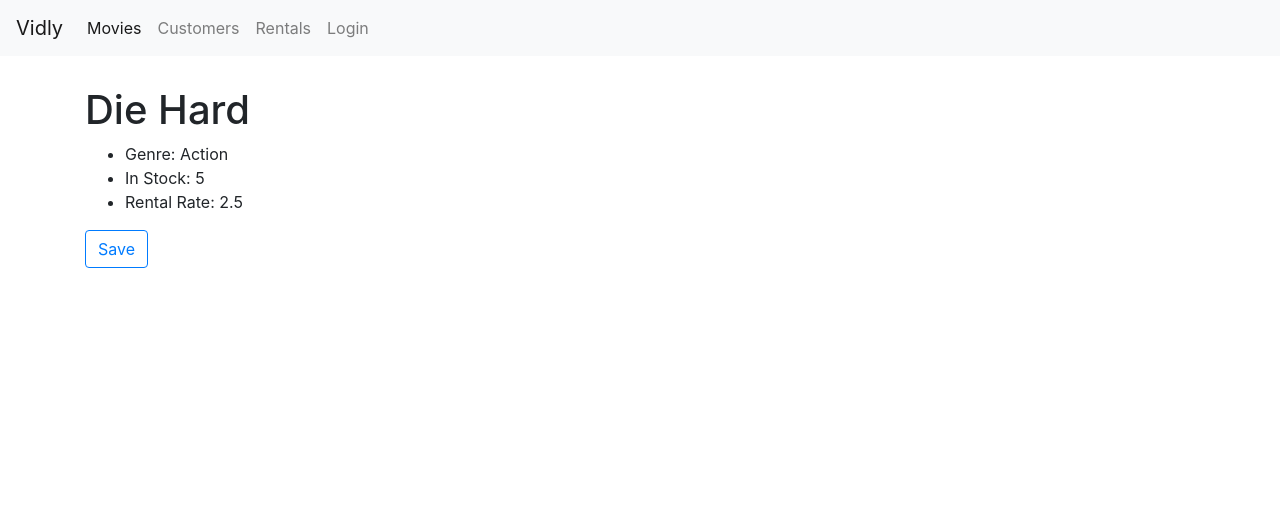
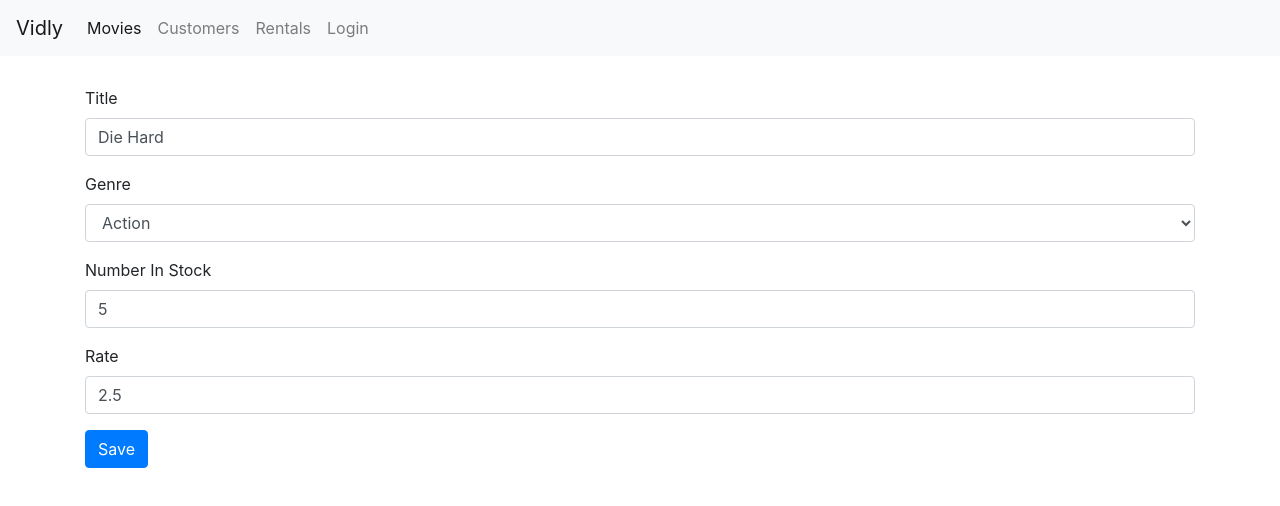
Before and after one commit to solvanny/vidly-react, a React (Create React App) app: page /movies/5b21ca3eeb7f6fbc687sd816 in a window 1280 px wide. Shown: the top 506 px of the page. Built offline with nearby package versions, Linux system fonts and the light colour scheme.

Commit message:
Add Login and movies forms

```diff
--- a/src/App.js
+++ b/src/App.js
@@ -12,6 +12,18 @@ import RegisterForm from './components/RegisterForm';
 
 
 class App extends Component {
+  constructor() {
+    super();
+    this.state = {
+      movies: [],
+      genres: [],
+      pageSize: 9,
+      currentPage: 1,
+      sortColumn: { path: "title", order: "asc"}
+    };
+  }
+
+
   render() {
     return (
       <React.Fragment>
@@ -20,8 +32,10 @@ class App extends Component {
           <Switch>
             <Route exact  path="/register" component={RegisterForm} />
             <Route exact  path="/login" component={LoginForm} />
-            <Route exact  path="/movies" render={(props) => <Movies {...props} /> } />
+            <Route exact  path="/movies" render={(props) => <Movies {...props} setState={this.setState} /> } />
+
             <Route exact  path="/movies/:id" render={(props) => <MovieForm  {...props} /> } />
+            <Route exact  path="/movies/new" render={() => <MovieForm /> } />
             <Route exact path="/customers" component={Customers} />
             <Route exact path="/not-found"  component={PageNotFound} />
             <Route exact path="/rentals"  component={Rentals} />
--- a/src/components/MovieForm.jsx
+++ b/src/components/MovieForm.jsx
@@ -1,25 +1,78 @@
 import React from 'react';
+import Form from './common/Form';
+import Joi from 'joi-browser';
 import { getMovie } from '../services/fakeMovieService';
 
-const MovieForm = ({match, history}) => {
-  const movie = getMovie(match.params.id);
-  return (
-    <React.Fragment>
-      <h1> {movie.title}</h1>
-      <ul>
-        <li>Genre: {movie.genre.name}</li>
-        <li>In Stock: {movie.numberInStock}</li>
-        <li>Rental Rate: {movie.dailyRentalRate}</li>
-      </ul>
-      <button
-        type="button"
-        className="btn btn-outline-primary"
-        onClick={() => history.push('/movies')}
-      >
-        Save
-      </button>
-    </React.Fragment>
-  );
-};
+
+
+class MovieForm extends Form {
+
+  state = {
+    movie: {
+      title: "",
+      genre: {
+        _id: "",
+        name: ""
+      },
+      numberInStock: 0,
+      dailyRentalRate: 0
+    },
+    errors: {}
+  }
+
+
+
+  schema = {
+    title: Joi.string().required().label('Title'),
+    genre: Joi.string().required().label('Genre'),
+    numberInStock: Joi.number().required().min(0).max(100).label('Number in Stock'),
+    rate: Joi.number().required().min(0).max(10).label('Rate')
+  };
+
+  doSubmit = () => {
+    //Call the server
+
+    console.log('Submited')
+  }
+
+  componentDidMount = () => {
+    let movie = getMovie(this.props.match.params.id)
+    if(!movie) return;
+
+    this.setState({ movie })
+  }
+
+  render() {
+    return (
+      <form onSubmit={this.handleSubmit} >
+        {this.renderMovieInput('title', 'Title')}
+        {this.renderMovieInput('genre', 'Genre')}
+        {this.renderMovieInput('numberInStock', 'Number In Stock')}
+        {this.renderMovieInput('dailyRentalRate', 'Rate')}
+        {this.renderButton('Save')}
+      </form>
+    )
+  }
+}
+// } ({match, history}) => {
+//   const movie = getMovie(match.params.id);
+//   return (
+//     <React.Fragment>
+//       <h1> {movie.title}</h1>
+//       <ul>
+//         <li>Genre: {movie.genre.name}</li>
+//         <li>In Stock: {movie.numberInStock}</li>
+//         <li>Rental Rate: {movie.dailyRentalRate}</li>
+//       </ul>
+//       <button
+//         type="button"
+//         className="btn btn-outline-primary"
+//         onClick={() => history.push('/movies')}
+//       >
+//         Save
+//       </button>
+//     </React.Fragment>
+//   );
+// };
 
 export default MovieForm;
--- a/src/components/Movies.jsx
+++ b/src/components/Movies.jsx
@@ -1,4 +1,5 @@
 import React, { Component } from 'react';
+import { Link } from 'react-router-dom';
 import MoviesTable from './MoviesTable';
 import { getMovies } from '../services/fakeMovieService';
 import { getGenres } from '../services/fakeGenreService';
@@ -92,6 +93,14 @@ class Movies extends Component {
           />
         </div>
         <div className="col">
+        <Link
+          to="/movies/new"
+          className="btn btn-primary btn-lg active mb-2"
+          role="button"
+          aria-pressed="true"
+        >
+          New Movie
+        </Link>
           <p >
             {
               moviesPerPage.length  === 0 ? 'There are no movies in database':
@@ -109,7 +118,8 @@ class Movies extends Component {
           <Pagination
             itemCount={filtered.length}
             {...this.state}
-          onPageChange={this.handlePageChange}/>
+            onPageChange={this.handlePageChange}
+          />
         </div>
       </div>
     )
--- a/src/components/common/Form.jsx
+++ b/src/components/common/Form.jsx
@@ -1,10 +1,21 @@
 import React, { Component } from 'react';
 import Joi  from 'joi-browser';
 import Input from './Input';
+import InputMovie from './InputMovie';
+
 
 export default class Form extends Component {
   state = {
     data: {usename: "", password: ""},
+    movie:  {
+      title: "",
+      genre: {
+        _id: "",
+        name: ""
+      },
+      numberInStock: 0,
+      dailyRentalRate: 0
+    },
     errors: {}
   }
 
@@ -16,8 +27,9 @@ export default class Form extends Component {
   }
 
   validate = () => {
+    let {data} = this.state;
     let options = { abortEarly: false }
-    let { error } = Joi.validate(this.state.data, this.schema, options);
+    let { error } = Joi.validate(data, this.schema, options);
 
     if (!error) return null;
 
@@ -37,6 +49,7 @@ export default class Form extends Component {
   }
 
   handleChange = ({currentTarget: input}) => {
+
     let errors = {...this.state.errors};
     let errorMessage = this.validateProperty(input);
     if (errorMessage) errors[input.name] = errorMessage;
@@ -47,6 +60,19 @@ export default class Form extends Component {
     this.setState({ data, errors })
   }
 
+  handleMovieChange = ({currentTarget: input}) => {
+    // let errors = {...this.state.errors};
+    // let errorMessage = this.validateProperty(input);
+    // console.log(errorMessage)
+    // if (errorMessage) errors[input.name] = errorMessage;
+    // else delete errors[input.name];
+
+    let movie = {...this.state.movie}
+    movie[input.name] = input.value
+    this.setState({ movie })
+  }
+
+
   renderButton(label){
    return (
     <button
@@ -55,8 +81,8 @@ export default class Form extends Component {
     </button>
    )}
 
-  renderInput(name, label, type = 'text') {
-    const { data, errors } = this.state;
+  renderInput(name, label, type = 'text',) {
+    let { data, errors } = this.state;
     return (
       <Input
         onChange={this.handleChange}
@@ -68,4 +94,19 @@ export default class Form extends Component {
       />
     )
   }
+
+  renderMovieInput(name, label, type = 'text') {
+    let {movie} = this.state;
+
+    return (
+    <InputMovie
+
+      onChange={this.handleMovieChange}
+      type={type}
+      name={name}
+      label={label}
+      value={movie[name]}
+    />
+    )
+  }
 }
--- a/src/components/common/Input.jsx
+++ b/src/components/common/Input.jsx
@@ -1,7 +1,7 @@
 import React from 'react';
 
-const Input = (props) => {
-  const { name, error, label, ...rest } = props;
+const Input = props => {
+  const {  name, error, label, ...rest } = props;
   return (
     <div className="form-group">
       <label htmlFor={name} > {label} </label>
--- /dev/null
+++ b/src/components/common/InputMovie.jsx
@@ -0,0 +1,34 @@
+import React from 'react';
+import { genres } from '../../services/fakeGenreService';
+
+const  InputMovie = props => {
+  const { name, label, error, ...rest} = props;
+  return(
+    <div className="form-group">
+      <label htmlFor={name} > {label} </label>
+      {name !== 'genre' ?
+        <input
+          {...rest}
+          id={name}
+          name={name}
+          className="form-control"
+        /> :
+        <select
+          id={name}
+          name={name}
+          className="form-control"
+          {...rest}
+          value={rest.value.name}
+        >
+          {genres.map(genre =>
+          <option key={genre._id}>
+            {genre.name}
+          </option>)}
+        </select>
+      }
+       {error && <div className="alert alert-danger" >{error}</div>}
+    </div>
+  )
+};
+
+export default InputMovie;
```
Lines whose indentation alone changed are shown as unchanged.
